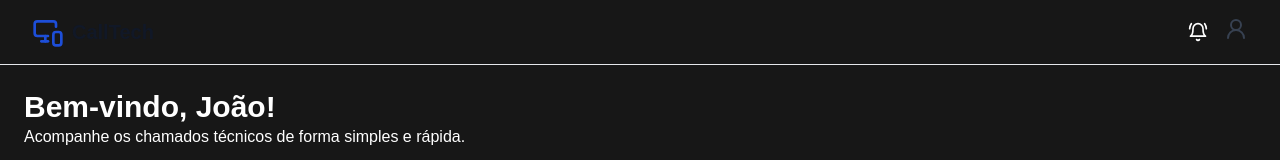
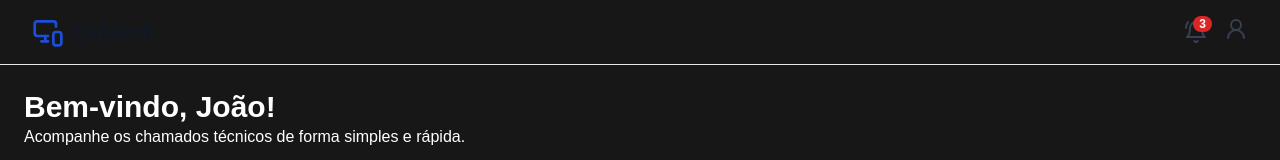
Before and after one commit to mcarina/chamado-tecnico-next-js, a Next.js app: page / in a window 1280 px wide. Shown: the top 160 px of the page. Built offline with nearby package versions, Linux system fonts and the light colour scheme.

Commit message:
notificacao criada

```diff
--- a/src/app/(root)/components/Navbar.tsx
+++ b/src/app/(root)/components/Navbar.tsx
@@ -1,5 +1,6 @@
 import Link from "next/link";
 import { LuMonitorSmartphone, LuBellRing, LuUserRound } from "react-icons/lu";
+import PageNavNotification from "./notifications/NavNotifications";
 
 const PageNavBar = () => {
   return (
@@ -16,7 +17,7 @@ const PageNavBar = () => {
           </div>
           <div className="flex items-center space-x-4">
             <button>
-              <LuBellRing className="h-5 w-5" />
+              <PageNavNotification/>
             </button>
             <Link href="/User">
             <button>
--- /dev/null
+++ b/src/app/(root)/components/notifications/NavNotifications.tsx
@@ -0,0 +1,69 @@
+'use client'
+
+import Link from "next/link";
+import { useState, useRef, useEffect } from "react";
+import { LuBellRing } from "react-icons/lu";
+
+const PageNavNotification = () => {
+    const [showDropdown, setShowDropdown] = useState(false);
+    const dropdownRef = useRef(null);
+
+    // Fechar dropdown ao clicar fora
+    useEffect(() => {
+        function handleClickOutside(event: MouseEvent) {
+            if (dropdownRef.current && !(dropdownRef.current as any).contains(event.target)) {
+                setShowDropdown(false);
+            }
+        }
+        document.addEventListener("mousedown", handleClickOutside);
+        return () => document.removeEventListener("mousedown", handleClickOutside);
+    }, []);
+
+    return (
+        <>
+            <div className="flex items-center space-x-4 relative" ref={dropdownRef}>
+                {/* Notificação */}
+                <button
+                    onClick={() => setShowDropdown(!showDropdown)}
+                    className="relative"
+                >
+                    <LuBellRing className="h-6 w-6 text-gray-700" />
+                    <span className="absolute -top-1 -right-1 inline-flex items-center justify-center px-1.5 py-0.5 text-xs font-bold leading-none text-white bg-red-600 rounded-full">
+                        3
+                    </span>
+                </button>
+
+                {/* Dropdown */}
+                {showDropdown && (
+                    <div className="absolute right-0 top-full mt-2 w-72 bg-white border border-gray-200 rounded-xl shadow-lg z-50">
+                        <div className="p-4">
+                            <h4 className="text-sm font-medium text-gray-700 mb-2">Notificações</h4>
+                            <ul className="space-y-2 max-h-48 overflow-y-auto">
+                                <li className="text-sm text-gray-600">
+                                    <span className="font-semibold">Novo chamado:</span> Vazamento no 301
+                                    <div className="text-xs text-gray-400">Hoje, 14:32</div>
+                                </li>
+                                <li className="text-sm text-gray-600">
+                                    <span className="font-semibold">Chamado atualizado:</span> Portão Bloco B
+                                    <div className="text-xs text-gray-400">Ontem, 10:15</div>
+                                </li>
+                                <li className="text-sm text-gray-600">
+                                    <span className="font-semibold">Visita técnica agendada</span>
+                                    <div className="text-xs text-gray-400">02/08, 16:00</div>
+                                </li>
+                            </ul>
+                            <div className="mt-3 text-right">
+                                <Link href="/notificacoes" className="text-blue-600 text-sm hover:underline">
+                                    Ver todas
+                                </Link>
+                            </div>
+                        </div>
+                    </div>
+                )}
+            </div>
+        </>
+
+    );
+};
+
+export default PageNavNotification;
```
